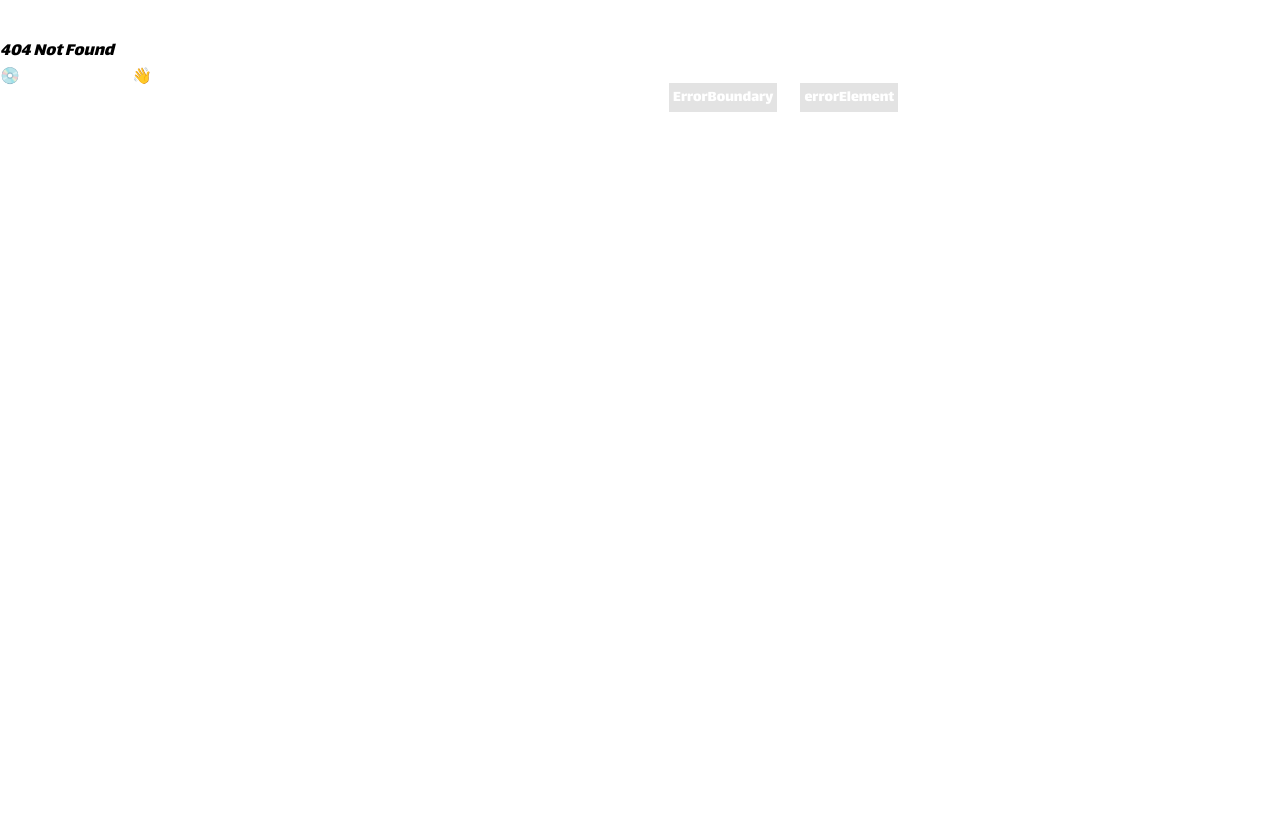
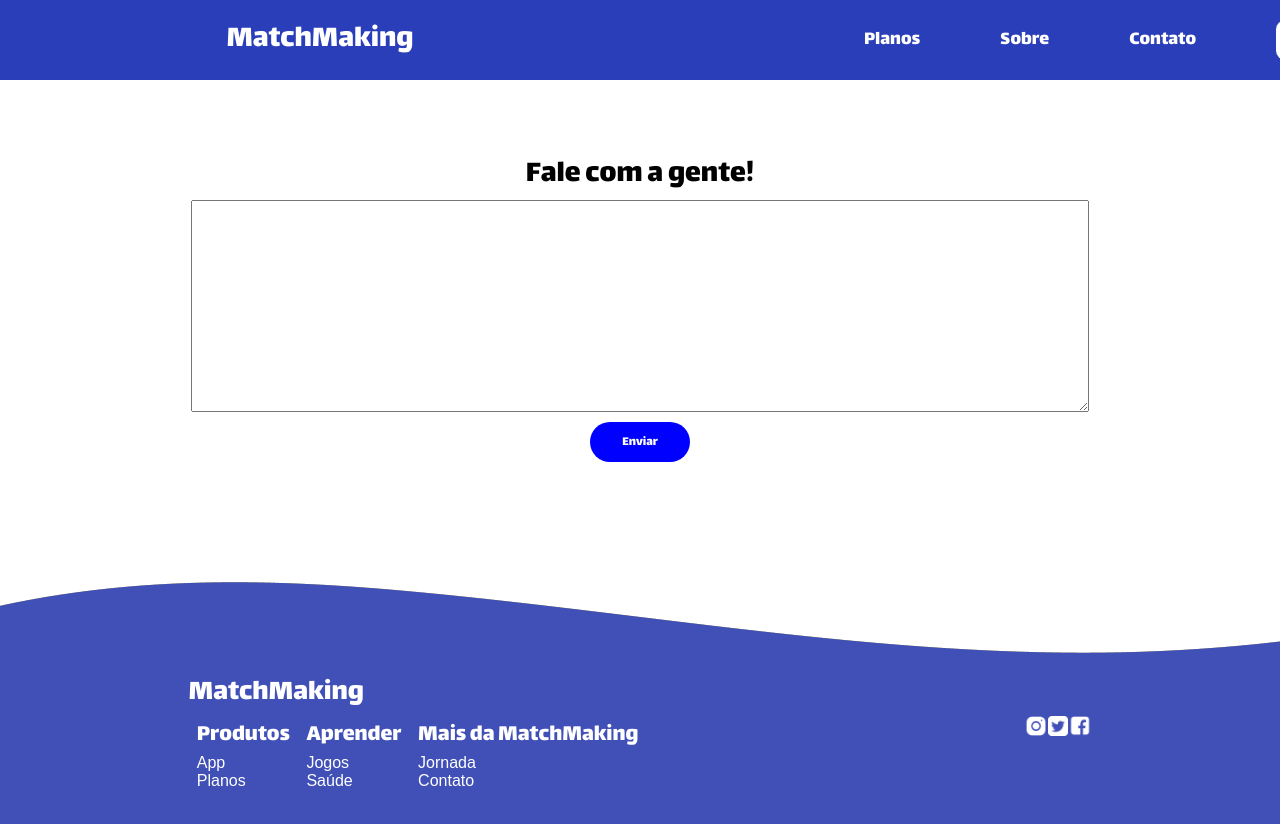
Before and after one commit to GameMatch2-0/MatchMaking-Front, a React (Vite) app: page /contato in a window 1280 px wide. Before the commit this address had no page. Shown: the top 824 px of the page. Before the commit the page ends 800 px from the top, so only its background shows below. Built offline with nearby package versions, Linux system fonts and the light colour scheme.

Commit message:
criacao pagina de contato

```diff
--- a/src/Router.jsx
+++ b/src/Router.jsx
@@ -2,12 +2,13 @@ import { createBrowserRouter } from 'react-router-dom'
 import Index from './pages/Index'
 import Planos from './pages/planos'
 import Profile from './pages/Profile'
+import Contato from './pages/Contato'
 
 const routes = createBrowserRouter([
   { path: '/', element: <Index /> },
   { path: '/planos', element: <Planos /> },
 //  { path: '/sobre', element: <Sobre /> },
-//  { path: '/contato', element: <Contato /> },
+  { path: '/contato', element: <Contato /> },
   { path: '/profile', element: <Profile /> },
 ])
 
--- a/src/components/Navbar.jsx
+++ b/src/components/Navbar.jsx
@@ -13,7 +13,7 @@ export default function Navbar() {
                     <ul>
                         <li onClick={() => navigate("/planos")}>Planos</li>
                         <li>Sobre</li>
-                        <li>Contato</li>
+                        <li onClick={() => navigate("/contato")}>Contato</li>
                         <button className="btn-entrar">Entrar</button>
                     </ul>
 
--- /dev/null
+++ b/src/css/contato.css
@@ -0,0 +1,30 @@
+.div-contato{
+    padding-top: 10vh;
+    display: flex;
+    flex-direction: column;
+    align-items: center;
+    padding: 150px 0 100px 0;
+    justify-content: space-around;
+    width: 100%;
+}
+
+.text-div{
+    width: 100%;
+    display: flex;
+    justify-content: center;
+}
+
+.div-contato .txt-area{
+    width: 70%;
+    margin-bottom: 10px;
+}
+
+button{
+    background-color:blue;
+    color:white;
+    border-radius: 20px;
+    border: none;
+    width: 100px;
+    height: 40px;
+
+}
--- /dev/null
+++ b/src/pages/Contato.jsx
@@ -0,0 +1,24 @@
+import Navbar from "../components/Navbar.jsx";
+import Footer from "../components/Footer.jsx";
+import "../css/contato.css"
+import React from "react";
+
+export default function Contato(){
+    return(
+        <>
+        <Navbar />
+
+
+                <div className="div-contato">
+                    <h1>Fale com a gente!</h1>
+                    <div className="text-div">
+                        <textarea cols="30" rows="10" className="txt-area"></textarea>
+                    </div>
+                    <button>Enviar</button>
+                    <p>Tente também whatsapp 219821218937219</p>
+                </div>
+
+        <Footer />
+        </>
+    )
+}
```
